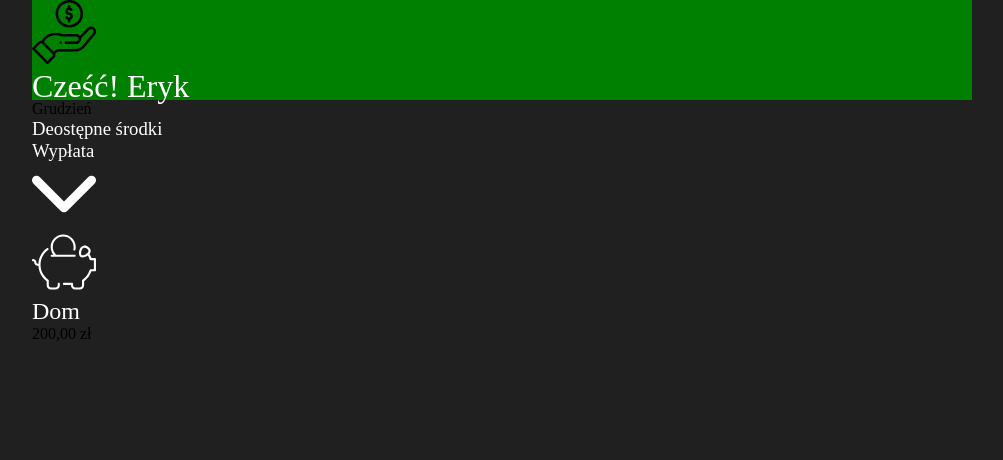
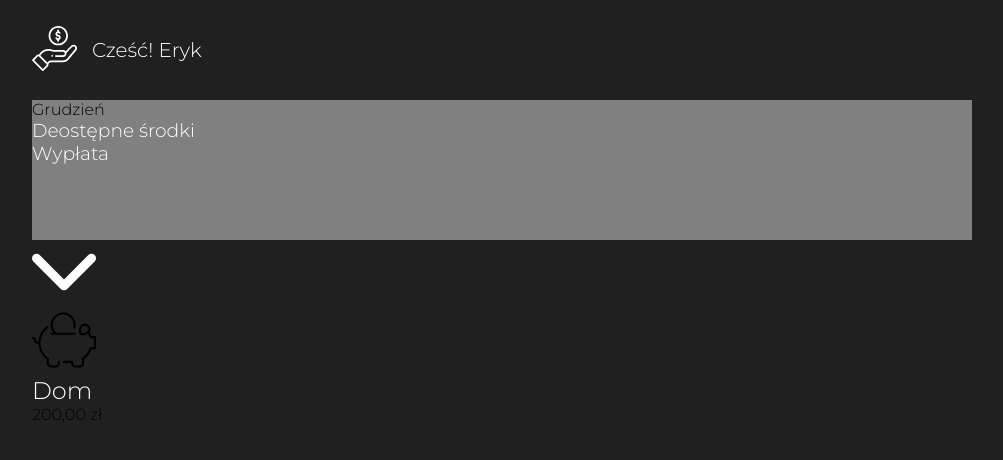
Before and after one commit to ErykFryderyk/my-finances-app, a website: page index.html in a window 1280 px wide. Shown: the whole page, without its empty margins (138-1141 px from the left). Drawn offline with Linux system fonts and the light colour scheme.

Commit message:
styl components in wealth setion

```diff
--- a/assets/style/scss/style.scss
+++ b/assets/style/scss/style.scss
@@ -13,16 +13,29 @@ body{
 .header{
     width: 100%;
     height: 100px;
-    background-color: green;
-}
-.app-logo{
-    svg{
-        fill: white;
-        width: 64px;
-        height: 64px;
+    display: flex;
+    align-items: center;
+
+    &__app-logo{
+
+        .app-logo{
+            fill: $white;
+            height: 45px;
+            width: 45px;
+        }
+    }
+    &__title{
+        font-size: 20px;
+        margin-left: 15px;
     }
 }
 
-#Layer_1{
-    fill: white;
+.wealth-section{
+    background-color: gray;
+    width: 100%;
+    height: auto;
 }
+
+.wealth-wrapper{
+    min-height: 140px;
+}
```
Also changed, not shown: assets/style/css/style.css, 1 other file.
